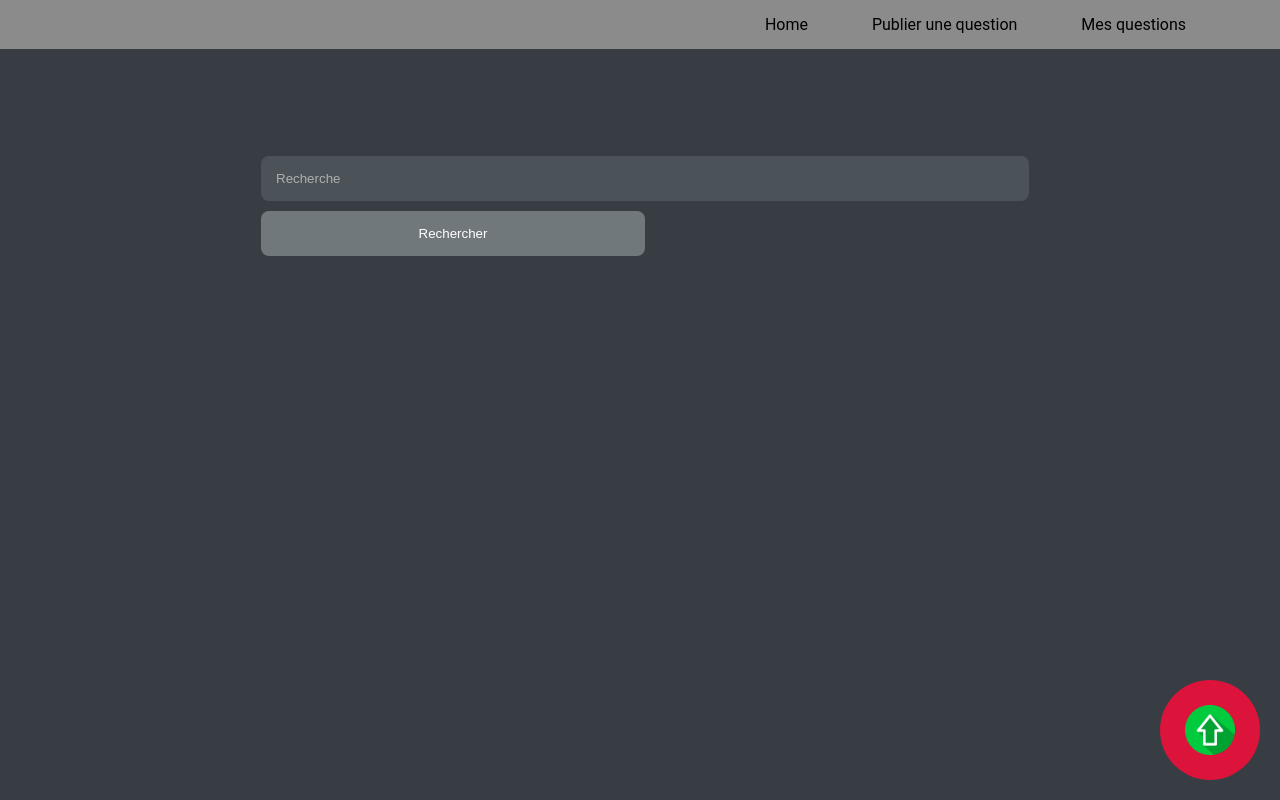
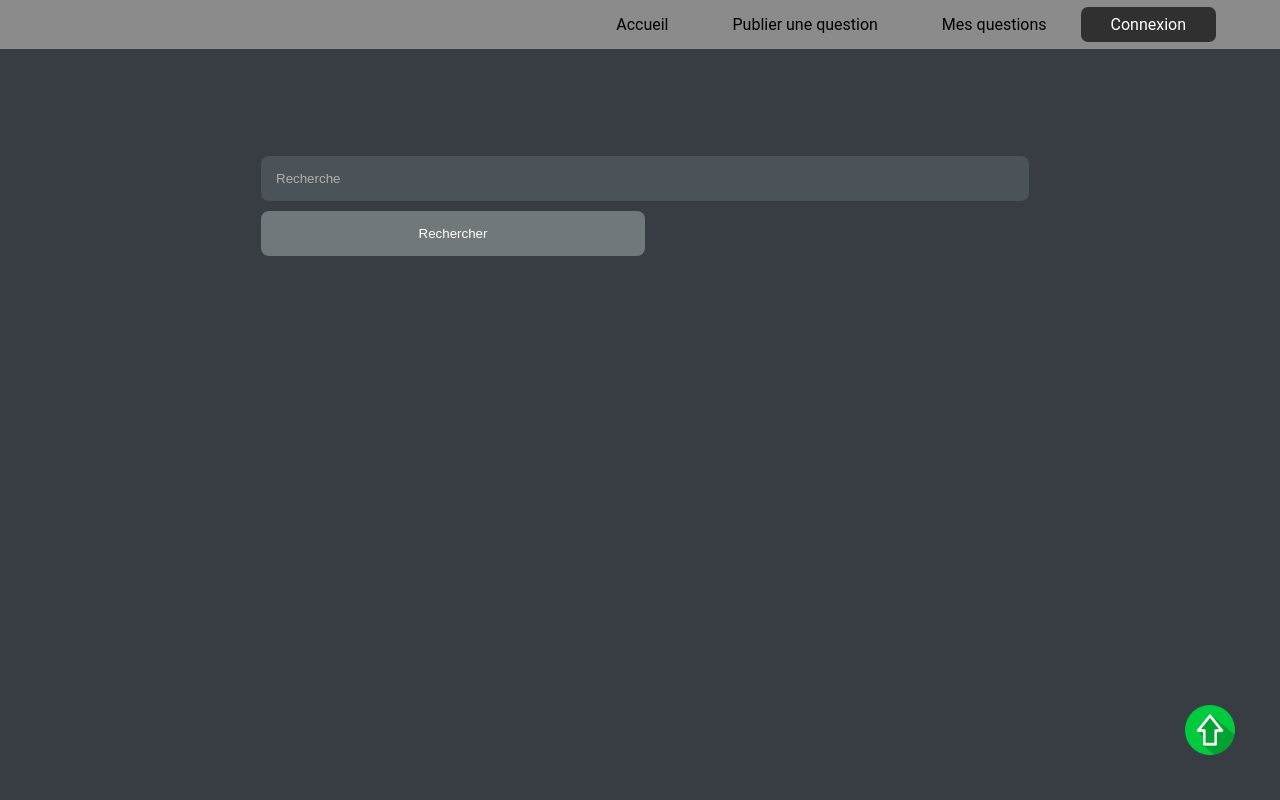
Before and after one commit to C0D0/AutoForum, a PHP site: page /index.php in a window 1280 px wide. Run offline with PHP 8.4, Linux system fonts and the light colour scheme; data that the repository does not hold is empty.

Commit message:
fix front

```diff
--- a/assets/css/style.css
+++ b/assets/css/style.css
@@ -230,7 +230,6 @@ ul li a.active {
 
 height: 100px;
 width:100px;
-background-color: crimson;
 border-radius: 50%;
 display: flex;
 justify-content: center;
--- a/assets/includes/navbar.php
+++ b/assets/includes/navbar.php
@@ -6,9 +6,10 @@
         <svg fill="none" stroke="currentColor" viewBox="0 0 24 24" xmlns="http://www.w3.org/2000/svg"><path stroke-linecap="round" stroke-linejoin="round" stroke-width="2" d="M4 6h16M4 12h16M4 18h16"></path></svg>
         </label>
         <ul>
-            <li><a href="../../index.php">Home</a></li>
+            <li><a href="../../index.php">Accueil</a></li>
             <li><a href="../../vues/v_publier-question.php">Publier une question</a></li>
             <li><a href="../../vues/v_mes-questions.php">Mes questions</a></li>
+            <li><a href="../../vues/v_mes-questions.php" class="active">Connexion</a></li>
             <?php
               if(isset($_SESSION['auth'])){
                 ?>
```
